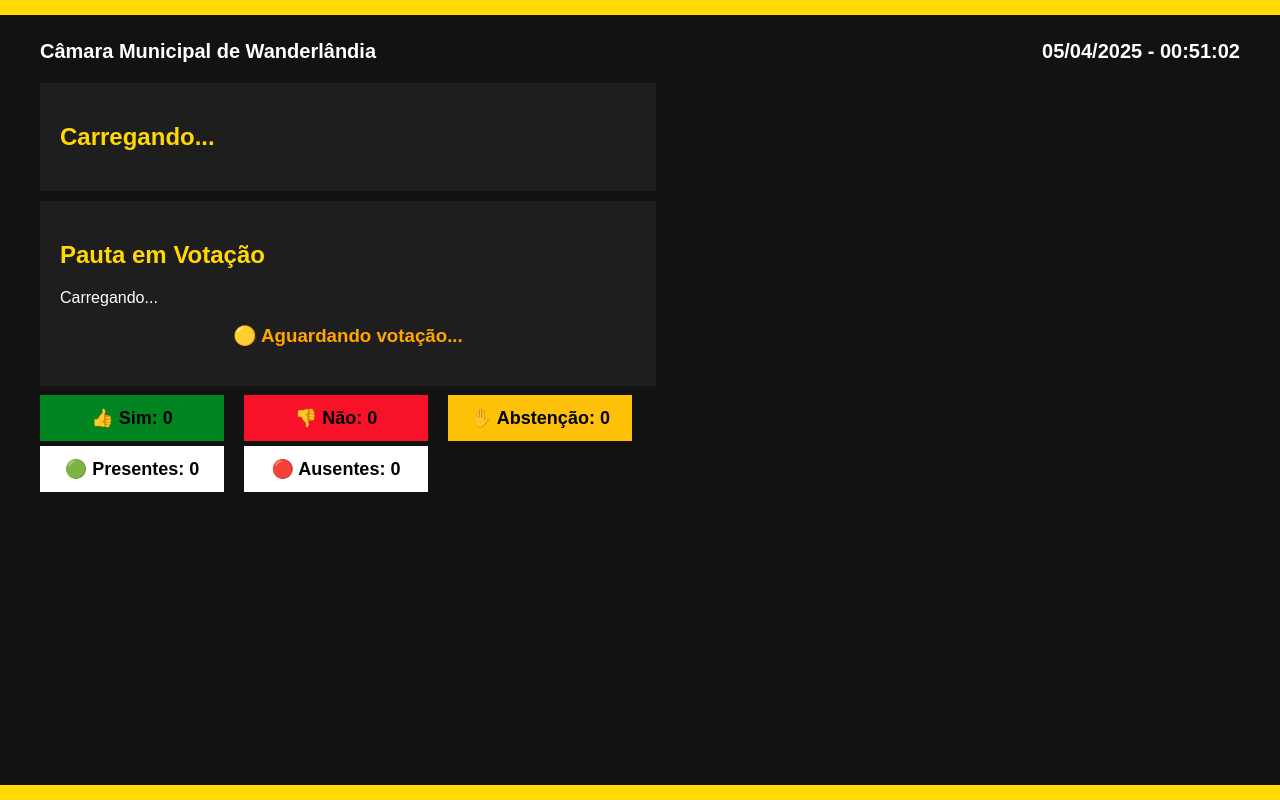
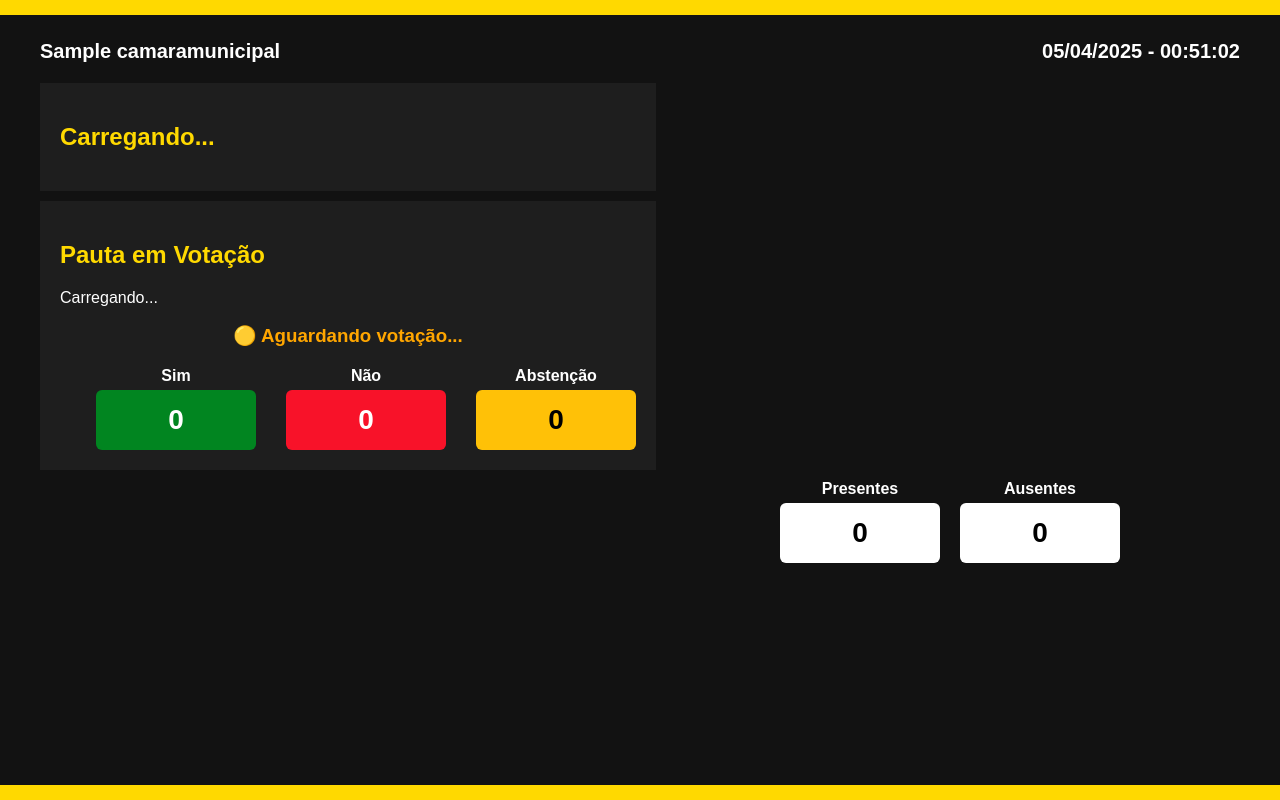
Before and after one commit to amvtec/votafacil1, a Django app: page /painel_publico/ in a window 1280 px wide. Run offline with Django 5.2, Linux system fonts and the light colour scheme; tables that the repository leaves empty hold one stand-in row (values such as "Sample post"); data that the repository does not hold is empty.

Commit message:
ajuste nos templates

```diff
--- a/core/templates/core/painel_publico.html
+++ b/core/templates/core/painel_publico.html
@@ -2,8 +2,8 @@
 <!DOCTYPE html>
 <html lang="pt">
 <head>
-    <meta charset="UTF-8">
-    <meta name="viewport" content="width=device-width, initial-scale=1.0">
+  <meta charset="UTF-8" />
+  <meta name="viewport" content="width=device-width, initial-scale=1.0"/>
   <title>Painel Público - VotaFácil</title>
   <style>
     body {
@@ -25,13 +25,8 @@ body {
       z-index: 9998;
     }
 
-.faixa-topo {
-     top: 0;
-}
-
-.faixa-rodape {
-    bottom: 0;
-}
+    .faixa-topo { top: 0; }
+    .faixa-rodape { bottom: 0; }
 
     #screensaver {
       position: fixed;
@@ -41,7 +36,6 @@ body {
       height: 100vh;
       background: url('{% static "imagens/papel_de_parede.jpg" %}') no-repeat center center;
       background-size: cover;
-    background-position: center center;
       z-index: 9999;
       display: none;
     }
@@ -103,18 +97,9 @@ body {
       width: 100%;
     }
 
-.pauta-info h2 {
-    color: #ffd900;
-}
-
-.sessao-info {
-    color: #ffd900;
-}
-
-.pauta-info p {
-    text-align: justify;
-    margin-top: 10px;
-}
+    .pauta-info h2 { color: #ffd900; }
+    .sessao-info { color: #ffd900; }
+    .pauta-info p { text-align: justify; margin-top: 10px; }
 
     .vereadores-container {
       width: 48%;
@@ -137,13 +122,8 @@ body {
       height: 180px;
     }
 
-.presente {
-    background: #0a3110;
-}
-
-.ausente {
-    background: #520c0c;
-}
+    .presente { background: #0a3110; }
+    .ausente { background: #520c0c; }
 
     .vereador-card img {
       width: 55px;
@@ -171,45 +151,43 @@ body {
     .voto-nao-box { background: #ca0808; color: white; }
     .voto-abstencao-box { background: #ffc107; color: black; }
 
-.votacao-info {
-    margin-top: -10px;
+    .resultados-info, .presenca-info {
+      display: flex;
+      justify-content: flex-end;
+      gap: 30px;
+      margin-top: 20px;
+      flex-wrap: wrap;
     }
 
-.resultados-info, .presenca-info {
+    .voto-bloco, .presenca-bloco {
       display: flex;
-    justify-content: flex-start;
-    gap: 20px;
-    margin-top: 5px; /* Ajuste negativo para subir ambas as seções */
-    flex-wrap: wrap;
+      flex-direction: column;
+      align-items: center;
+      gap: 5px;
+    }
+
+    .info-label {
+      font-size: 16px;
+      color: white;
+      font-weight: bold;
     }
 
     .info-box {
       width: 160px;
-    padding: 12px;
-    border-radius: 0px;
-    font-size: 18px;
+      height: 60px;
+      display: flex;
+      align-items: center;
+      justify-content: center;
+      font-size: 28px;
       font-weight: bold;
-    color: black;
-    text-align: center;
-}
-
-.presentes, .ausentes {
-    background: #ffffff;
-}
-
-.votos-sim {
-    background: #018520;
-}
-
-.votos-nao {
-    background: #f81229;
-}
-
-.votos-abstencao {
-    background: #ffc107;
+      border-radius: 6px;
       color: black;
     }
 
+    .presentes, .ausentes { background: #ffffff; }
+    .votos-sim { background: #018520; color: white; }
+    .votos-nao { background: #f81229; color: white; }
+    .votos-abstencao { background: #ffc107; color: black; }
 
     #autor-pauta {
       background-color: #1e1e1e;
@@ -217,18 +195,40 @@ body {
       border-top: 3px solid #ffd900;
       display: flex;
       align-items: center;
-    justify-content: center;
-    gap: 15px;
+      justify-content: flex-start;
+      gap: 30px;
       margin-top: 30px;
     }
 
     #autor-pauta img {
       width: 80px;
       height: 80px;
-    border-radius: 0px;
       object-fit: cover;
       border: 2px solid white;
     }
+
+    .presenca-info-personalizada {
+        display: flex;
+        justify-content: flex-end;
+        gap: 20px;
+        margin-top: 10px;
+        flex-wrap: wrap;
+    }
+
+    .presenca-bloco {
+        display: flex;
+        flex-direction: column;
+        align-items: center;
+        gap: 5px;
+    }
+
+    .presenca-label {
+        font-size: 16px;
+        color: white;
+        font-weight: bold;
+    }
+
+
 
     #autor-info { text-align: left; }
     #autor-info h4 { margin: 0; font-size: 18px; color: #ffd900; }
@@ -241,8 +241,10 @@ body {
       .vereadores-container {
         grid-template-columns: repeat(auto-fit, minmax(120px, 1fr));
       }
+      .resultados-info, .presenca-info {
+        justify-content: center;
       }
-
+    }
   </style>
 </head>
 <body>
@@ -254,7 +256,7 @@ body {
   <div id="painelPublico">
     <div class="container">
       <div class="logo">
-                <h1 class="titulo-camara">Câmara Municipal de Wanderlândia</h1>
+        <h1 class="titulo-camara">{{ camara.nome }}</h1>
         <div class="relogio-container">
           <span id="data-atual"></span> - <span id="hora-atual"></span>
         </div>
@@ -271,6 +273,20 @@ body {
             <p id="pauta-titulo">Carregando...</p>
             <p id="pauta-descricao"></p>
             <h3 id="status-pauta" style="text-align: center; color: #ffa600;">🟡 Aguardando votação...</h3>
+            <div class="resultados-info">
+                <div class="voto-bloco">
+                  <div class="info-label">Sim</div>
+                  <div class="info-box votos-sim"><span id="votos-sim">0</span></div>
+                </div>
+                <div class="voto-bloco">
+                  <div class="info-label">Não</div>
+                  <div class="info-box votos-nao"><span id="votos-nao">0</span></div>
+                </div>
+                <div class="voto-bloco">
+                  <div class="info-label">Abstenção</div>
+                  <div class="info-box votos-abstencao"><span id="votos-abstencao">0</span></div>
+                </div>
+              </div>
             <div id="autor-pauta" style="display: none;">
               <img id="foto-autor" src="" alt="Foto do autor">
               <div id="autor-info">
@@ -281,19 +297,20 @@ body {
             </div>
           </div>
         </div>
+
         <div class="vereadores-container" id="vereadores-lista"></div>
       </div>
-
-            <div class="votacao-info">
-                <h3></h3>
-                <div class="resultados-info">
-                    <div class="info-box votos-sim">👍 Sim: <span id="votos-sim">0</span></div>
-                    <div class="info-box votos-nao">👎 Não: <span id="votos-nao">0</span></div>
-                    <div class="info-box votos-abstencao">✋ Abstenção: <span id="votos-abstencao">0</span></div>
+      <!-- PRESENÇA -->
+      <div style="width: 90%; position: relative;">
+      <div class="presenca-info-personalizada">
+        <div class="presenca-bloco">
+          <div class="presenca-label">Presentes</div>
+          <div class="info-box presentes"><span id="presentes-count">0</span></div>
         </div>
-                <div class="presenca-info">
-                    <div class="info-box presentes">🟢 Presentes: <span id="presentes-count">0</span></div>
-                    <div class="info-box ausentes">🔴 Ausentes: <span id="ausentes-count">0</span></div>
+        <div class="presenca-bloco">
+          <div class="presenca-label">Ausentes</div>
+          <div class="info-box ausentes"><span id="ausentes-count">0</span></div>
+        </div>
       </div>
       </div>
     </div>
@@ -371,7 +388,7 @@ body {
     setInterval(atualizarRelogio, 1000);
     atualizarRelogio();
 
-        setInterval(function() {
+    setInterval(function () {
       fetch("/api/cronometro-ativo/")
         .then(res => res.json())
         .then(data => {
```
Lines whose indentation alone changed are shown as unchanged.
